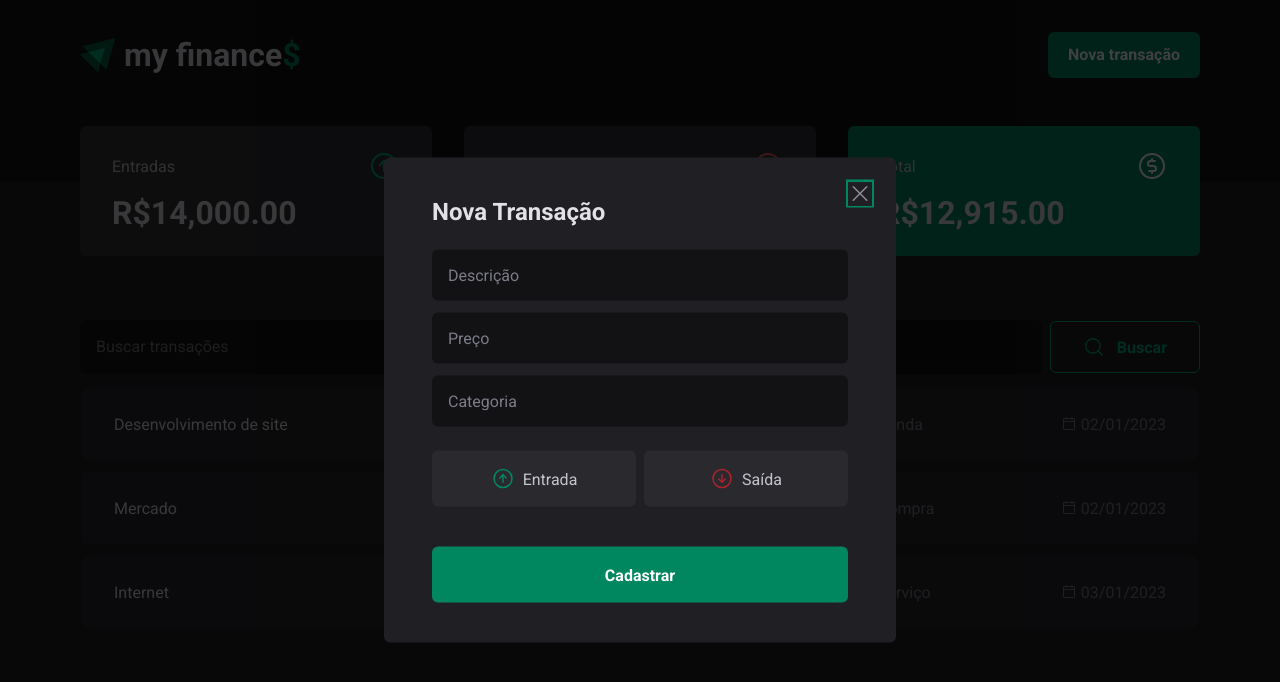
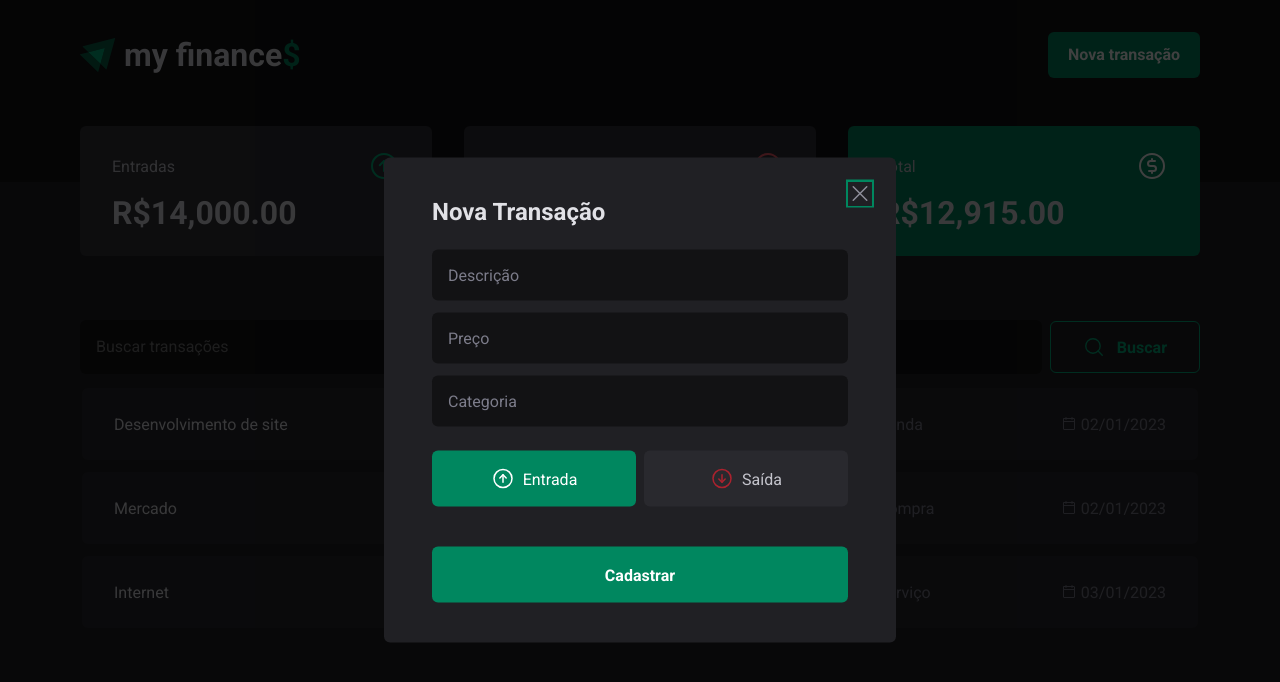
Before and after one commit to Matheus-Pazinati/my-finances-2.0, a React (Vite) app: page / in a window 1280 px wide. Both pictures are taken after a click on the button "Nova transação". Shown: the top 682 px of the page. Built offline with nearby package versions, Linux system fonts and the light colour scheme; data requests are answered from the project's data file.

Commit message:
Utiliza componente Controller do React Hok Form para manipular os valores do componente Radio Group de forma Controlada

```diff
--- a/src/components/NewTransactionModal/index.tsx
+++ b/src/components/NewTransactionModal/index.tsx
@@ -2,23 +2,26 @@ import * as Dialog from "@radix-ui/react-dialog";
 import { ArrowCircleDown, ArrowCircleUp, X } from "phosphor-react";
 import { DialogClose, DialogContent, DialogOverlay, TransactionType, TransactionTypeButton } from "./styles";
 
-import { useForm } from "react-hook-form";
-import z from 'zod'
-import { zodResolver } from '@hookform/resolvers/zod'
+import { useForm, Controller } from "react-hook-form";
+import z from 'zod';
+import { zodResolver } from '@hookform/resolvers/zod';
 
 const NewTransactionFormSchema = z.object({
   description: z.string().min(3, { message: "A descrição deve conter no mínimo 3 caracteres" }),
   price: z.number().min(1, { message: "Informe o valor da transação" }),
   category: z.string().min(3, { message: "A categoria deve conter no mínimo 3 caracteres" }),
-  // type: z.enum(['income', 'expense'])
+  type: z.enum(['income', 'expense'])
 })
 
 type NewTransactionFormSchemaProps = z.infer<typeof NewTransactionFormSchema>
 
 export function NewTransactionModal() {
 
-  const { register, handleSubmit, formState: { isSubmitting } } = useForm<NewTransactionFormSchemaProps>({
-    resolver: zodResolver(NewTransactionFormSchema)
+  const { register, control, handleSubmit, formState: { isSubmitting } } = useForm<NewTransactionFormSchemaProps>({
+    resolver: zodResolver(NewTransactionFormSchema),
+    defaultValues: {
+      type: 'income'
+    }
   })
 
   function handleCreateNewTransaction(data: NewTransactionFormSchemaProps) {
@@ -38,11 +41,16 @@ export function NewTransactionModal() {
         <form onSubmit={handleSubmit(handleCreateNewTransaction)}>
           <div className="TransactionData">
             <input type="text" placeholder="Descrição" {...register('description')} />
-            <input type="number" placeholder="Preço" {...register('price', { valueAsNumber: true })}  />
+            <input type="number" placeholder="Preço" {...register('price', { valueAsNumber: true })} />
             <input type="text" placeholder="Categoria" {...register('category')} />
           </div>
 
-          <TransactionType>
+          <Controller
+            name="type"
+            control={control}
+            render={({ field }) => {
+              return (
+                <TransactionType onValueChange={field.onChange} value={field.value}>
                   <TransactionTypeButton value="income" variant="income">
                     <ArrowCircleUp size={24} />
                     Entrada
@@ -53,6 +61,9 @@ export function NewTransactionModal() {
                     Saída
                   </TransactionTypeButton>
                 </TransactionType>
+              )
+            }}
+          />
 
           <button type="submit" disabled={isSubmitting}>Cadastrar</button>
         </form>
```
Lines whose indentation alone changed are shown as unchanged.
